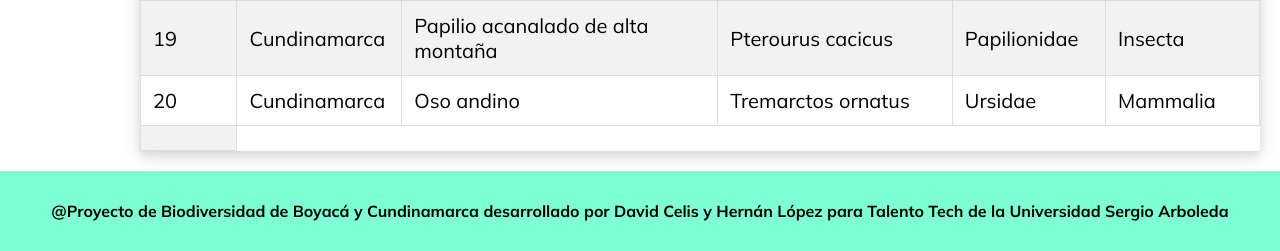
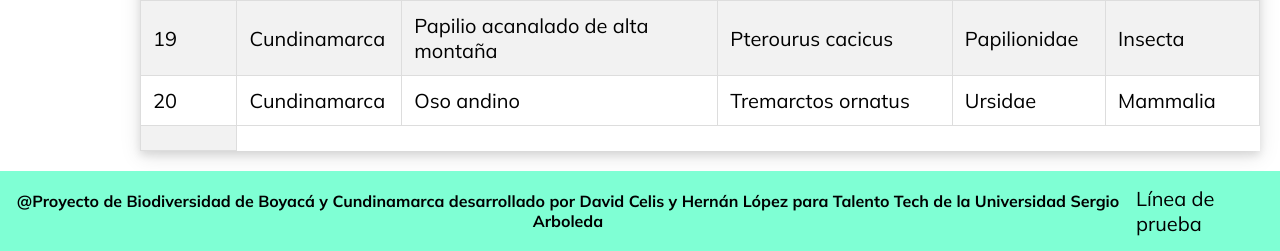
Before and after one commit to nancholopez/biodiversidad, a Flask app: page / in a window 1280 px wide; the page is wider, and only the part inside the window is pictured. Shown: the part 4655-4906 px from the top of that part. Run offline with Flask 3, Linux system fonts and the light colour scheme.

Commit message:
Línea de prueba en index
Línea p añadida en footer

```diff
--- a/templates/index.html
+++ b/templates/index.html
@@ -230,6 +230,7 @@
     <!-- PIE DE PÁGINA -->
     <footer>
         <h3>@Proyecto de Biodiversidad de Boyacá y Cundinamarca desarrollado por David Celis y Hernán López para Talento Tech de la Universidad Sergio Arboleda</h3>
+        <p>Línea de prueba</p>
     </footer>
 
     <!-- CÓDIGO JAVASCRIPT PARA CARGAR DATOS EN CONTENEDOR DATOS ESPECIES -->
```
